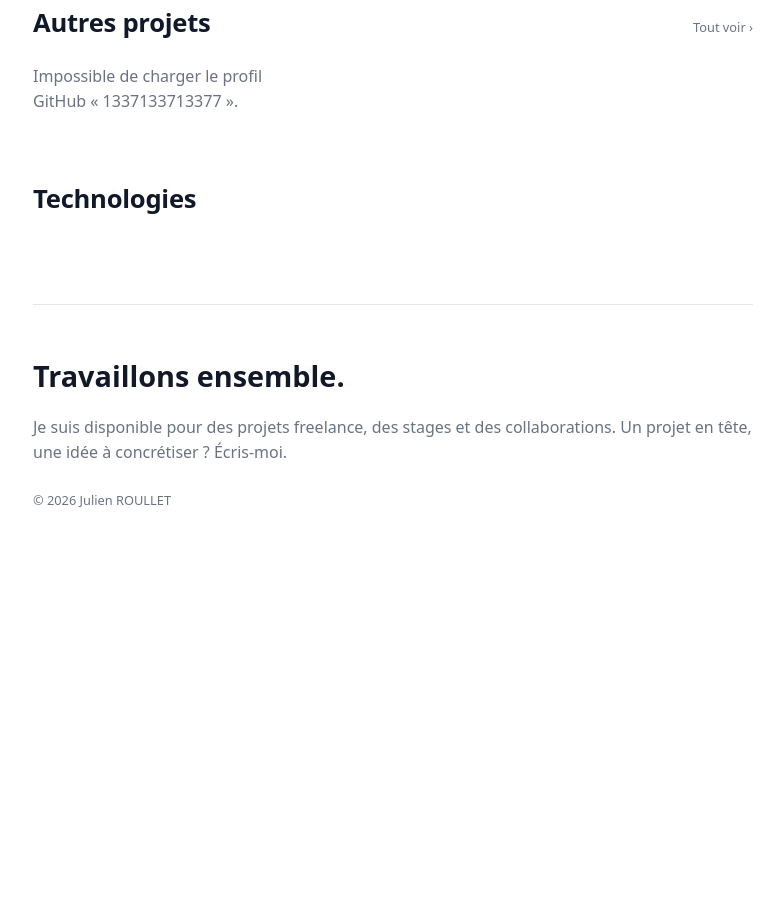
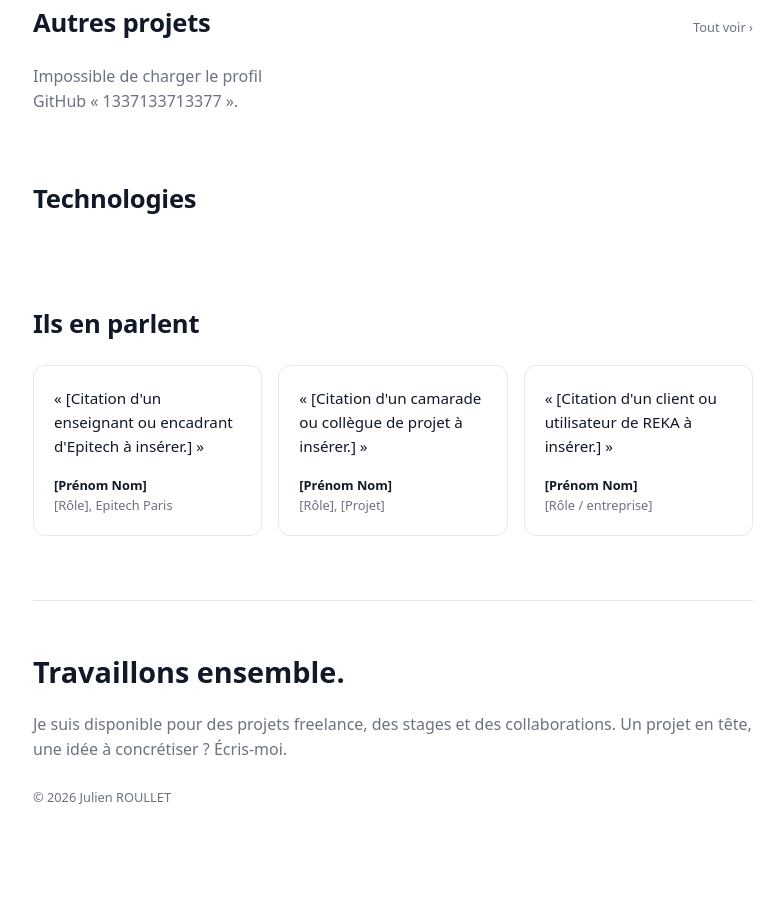
Before and after one commit to 1337133713377/portefolio, a plain HTML site: page index.html in a window 1280 px wide. Shown: the part 1751-2654 px from the top of the page, without its empty margins (247-1031 px from the left). Before the commit the page ends 2357 px from the top, so only its background shows below. Drawn offline with Linux system fonts and the light colour scheme; no server answers.

Commit message:
Ajoute une page 404 et une section témoignages
Co-Authored-By: Claude Opus 5.5 <noreply@anthropic.com>
Claude-Session: https://claude.ai/code/session_01L3eR4GaCMmkKayQi4JiaGU

```diff
--- a/index.html
+++ b/index.html
@@ -153,6 +153,25 @@
       </div>
     </section>
 
+    <!-- TÉMOIGNAGES : remplace chaque citation par un vrai retour (avec l'accord de la personne) -->
+    <section id="testimonials" class="reveal">
+      <div class="section-head"><h2>Ils en parlent</h2></div>
+      <div class="quotes">
+        <figure class="quote">
+          <blockquote>« [Citation d'un enseignant ou encadrant d'Epitech à insérer.] »</blockquote>
+          <figcaption><strong>[Prénom Nom]</strong><span class="muted">[Rôle], Epitech Paris</span></figcaption>
+        </figure>
+        <figure class="quote">
+          <blockquote>« [Citation d'un camarade ou collègue de projet à insérer.] »</blockquote>
+          <figcaption><strong>[Prénom Nom]</strong><span class="muted">[Rôle], [Projet]</span></figcaption>
+        </figure>
+        <figure class="quote">
+          <blockquote>« [Citation d'un client ou utilisateur de REKA à insérer.] »</blockquote>
+          <figcaption><strong>[Prénom Nom]</strong><span class="muted">[Rôle / entreprise]</span></figcaption>
+        </figure>
+      </div>
+    </section>
+
     <!-- CONTACT -->
     <section id="contact" class="contact reveal">
       <h2>Travaillons ensemble.</h2>
--- a/style.css
+++ b/style.css
@@ -214,3 +214,14 @@ main { display: flex; flex-direction: column; gap: 4rem; padding-bottom: 4rem; }
 .legend i { width: 10px; height: 10px; border-radius: 2px; background: var(--g0); }
 .legend i[data-l="1"] { background: var(--g1); } .legend i[data-l="2"] { background: var(--g2); }
 .legend i[data-l="3"] { background: var(--g3); } .legend i[data-l="4"] { background: var(--g4); }
+
+/* TÉMOIGNAGES */
+.quotes { display: grid; gap: 1rem; grid-template-columns: repeat(auto-fit, minmax(14rem, 1fr)); }
+.quote { margin: 0; padding: 1.25rem; border: 1px solid var(--line); border-radius: 12px; background: var(--card); display: flex; flex-direction: column; gap: 1rem; }
+.quote blockquote { margin: 0; font-size: .95rem; }
+.quote figcaption { display: flex; flex-direction: column; font-size: .8rem; margin-top: auto; }
+
+/* 404 */
+.notfound { min-height: 100vh; display: grid; place-content: center; text-align: center; gap: 1rem; padding: 1rem; }
+.notfound__code { font: 700 clamp(4rem, 18vw, 8rem)/1 ui-monospace, monospace; color: var(--accent); }
+.notfound pre { margin: 0; font-size: .85rem; color: var(--muted); text-align: left; background: var(--chip); border: 1px solid var(--line); border-radius: 8px; padding: 1rem; overflow-x: auto; }
```
Also changed, not shown: 404.html (added, +24 -0 lines).
